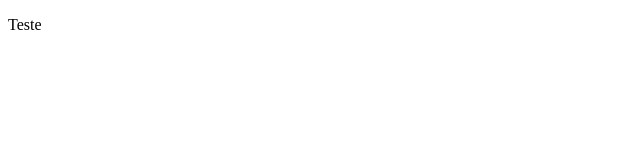
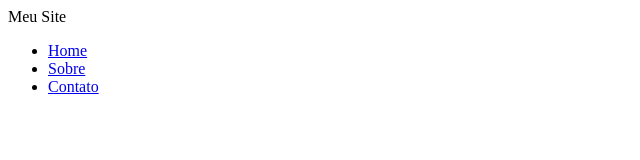
Before and after one commit to HenriqueToyoda/Site, a plain HTML site: page index.html in a window 1280 px wide. Shown: the whole page, without its empty margins (0-640 px from the left). Drawn offline with Linux system fonts and the light colour scheme.

Commit message:
Novo menu

```diff
--- a/index.html
+++ b/index.html
@@ -4,7 +4,15 @@
 <meta charset="UTF-8">
 <title> Meu Site </title>
 </head>
+
 <body>
-<p>Teste</p>
+Meu Site
+
+<ul>
+    <li><a href="index.html">Home</a></li>
+    <li><a href="sobre.html">Sobre</a></li>
+    <li><a href="contato.html">Contato</a></li>
+</ul>
+
 </body>
 </html>
```
